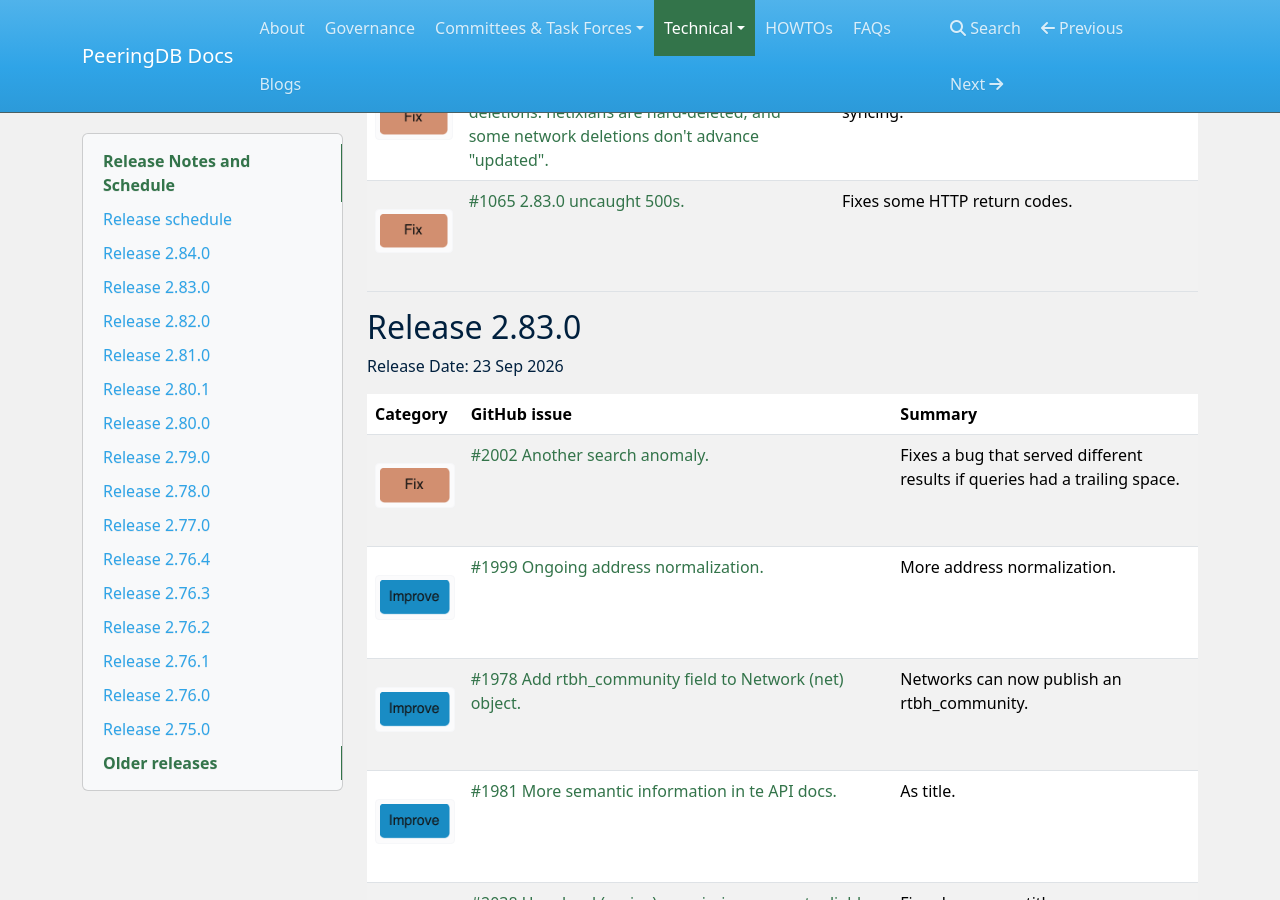
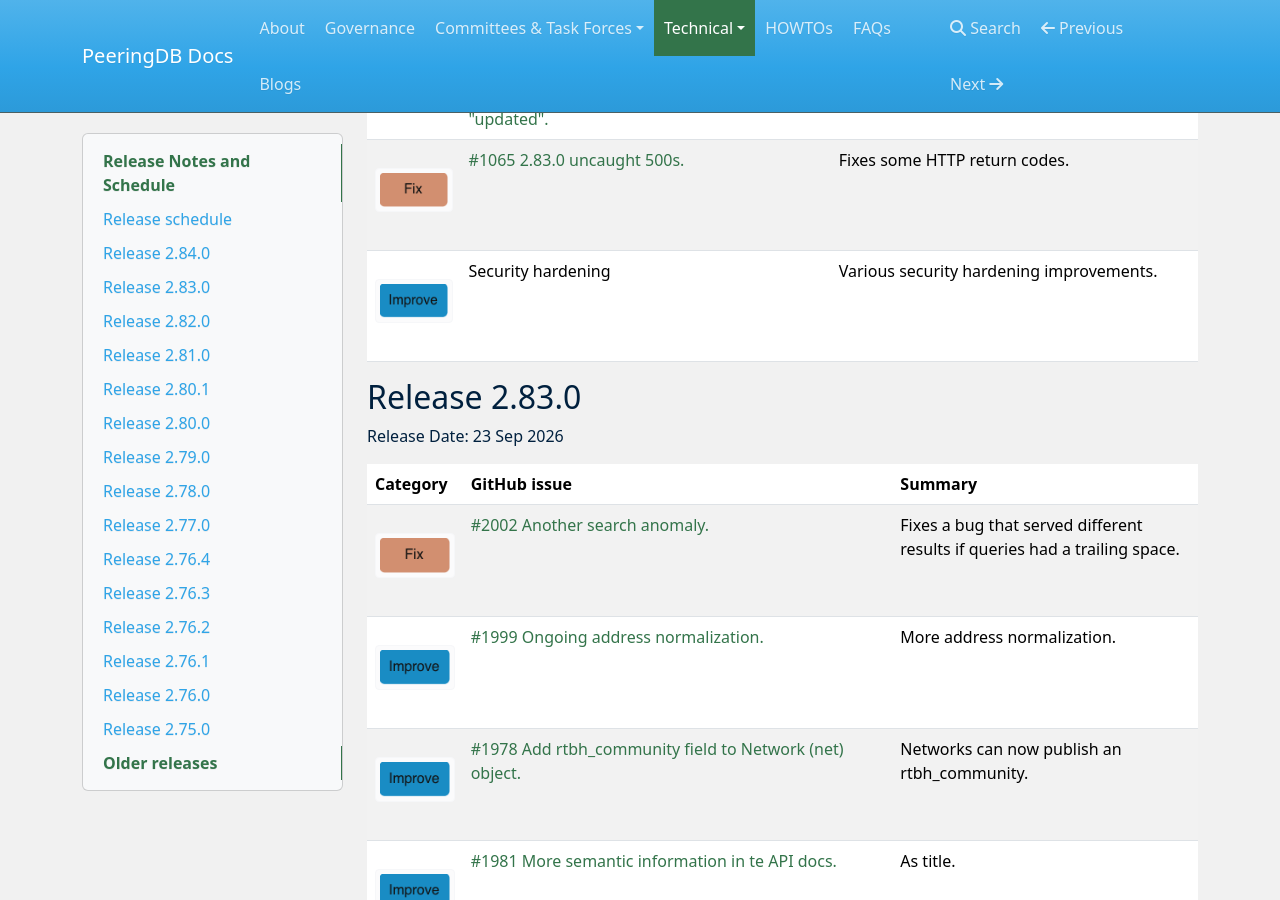
Before and after one commit to peeringdb/docs, an MkDocs documentation site: the page built from docs/release_notes/index.md, in a window 1280 px wide and 900 px high, scrolled down 1474 px. Built offline with MkDocs 1.6.1, drawn with Linux system fonts in a browser that asks for light colours; nearby versions of some CDN libraries; some of the changed text lies outside the part shown.

Commit message:
Update 2.84.0 release notes with security hardening improvements

```diff
--- a/docs/release_notes/index.md
+++ b/docs/release_notes/index.md
@@ -28,12 +27,13 @@
 | **Category** | **GitHub issue** | **Summary** |
 | --------| ----------------- | ----------- |
 | ![New](images/new.png) | [#1742 Add additional status values to operational attribute on `netixlan`.](https://github.com/peeringdb/peeringdb/issues/1742) | The existing `operational` attribute now supports for values: Provisioning, Operational, Non-Operational, and De-Provisioning. |
-| ![Improve](images/improve.png) | [#1471 Enhancement: Add "Preferred PNI IPv6 MTU" to "net" records.](https://github.com/peeringdb/peeringdb/issues/1471) | Networks can now configure a preferred MTU. |
+| ![New](images/new.png) | [#1471 Enhancement: Add "Preferred PNI IPv6 MTU" to "net" records.](https://github.com/peeringdb/peeringdb/issues/1471) | Networks can now configure a preferred MTU. |
 | ![Fix](images/fix.png) | [#2046 Discrepancy between web results and CSV download.](https://github.com/peeringdb/peeringdb/issues/2046) | Fixes bug as per title. |
 | ![Improve](images/improve.png) | [#1717 Prevent IXPs from deleting last remaining prefix.](https://github.com/peeringdb/peeringdb/issues/1717) | Attempting to remove an exchange's last prefix warns the user that doing this will put the exchange in 'soft-delete'. |
 | ![Fix](images/fix.png) | [#1055 OAuth token endpoint returns 500 for every HS256 app.](https://github.com/peeringdb/peeringdb/issues/2055) | No longer suppoprt new HS256 apps. Existing apps need to transition to RS256. |
 | ![Fix](images/fix.png) | [#2057 ?since= sync misses RIR-driven deletions: netixlans are hard-deleted, and some network deletions don't advance "updated".](https://github.com/peeringdb/peeringdb/issues/2057) | Fixes problem with deletes for users who are syncing. |
 | ![Fix](images/fix.png) | [#1065 2.83.0 uncaught 500s.](https://github.com/peeringdb/peeringdb/issues/1065) | Fixes some HTTP return codes. |
+| ![Improve](images/improve.png) | Security hardening | Various security hardening improvements. |
 
 
 
```
Also changed, not shown: other parts of docs/release_notes/index.md (+0 -1 lines).
